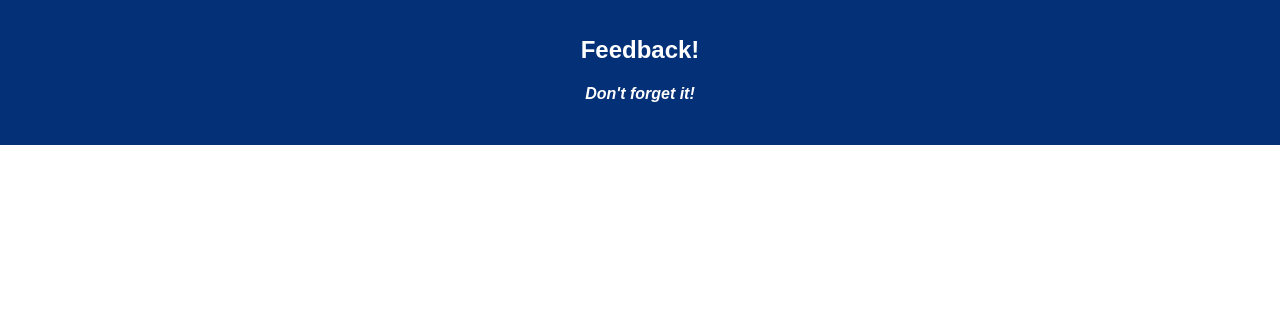
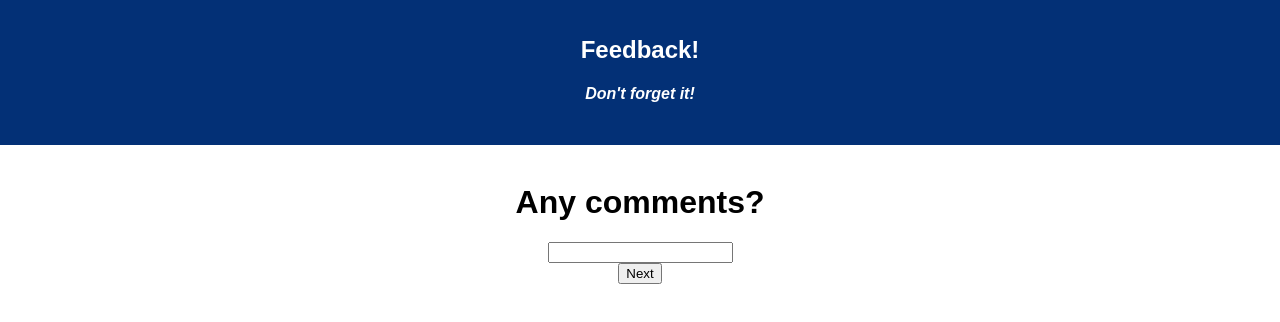
Before and after one commit to courtneyoverby/redux-feedback-loop-master, a React (Create React App) app: page /#/Comments in a window 1280 px wide. Shown: the top 322 px of the page. Built offline with nearby package versions, Linux system fonts and the light colour scheme.

Commit message:
Support.js and Comments.js up and running properly

```diff
--- a/src/components/App/App.js
+++ b/src/components/App/App.js
@@ -6,7 +6,7 @@ import { HashRouter as Router, Route } from "react-router-dom";
 import Feelings from "../Feelings/Feelings.js";
 import Understanding from "../Understanding/Understanding.js";
 import Support from "../Support/Support.js";
-// import Comments from "../Comments/Comments.js";
+import Comments from "../Comments/Comments.js";
 
 class App extends Component {
   render() {
@@ -25,7 +25,7 @@ class App extends Component {
               <Route exact path="/" component={Feelings} />
               <Route path="/Understanding" component={Understanding} />
               <Route path="/Support" component={Support} />
-              {/* <Route path="/Comments" component={Comments} /> */}
+              <Route path="/Comments" component={Comments} />
             </Router>
           </div>
         </div>
--- /dev/null
+++ b/src/components/Comments/Comments.js
@@ -0,0 +1,39 @@
+import React, { Component } from "react";
+import { connect } from "react-redux";
+
+class PageSupported extends Component {
+  state = {
+    comments: "",
+  };
+
+  handleChange = (event) => {
+    this.setState({
+      comments: event.target.value,
+    });
+  };
+
+  handleClick = () => {
+    // dispatch to reducer
+    this.props.dispatch({
+      type: "SET_COMMENTS",
+      payload: this.state.comments,
+    });
+    // navigate to next page
+    this.props.history.push("/review");
+  };
+
+  render() {
+    return (
+      <div>
+        <h1>Any comments?</h1>
+        <input onChange={this.handleChange} type="text" />
+
+        <div>
+          <button onClick={this.handleClick}>Next</button>
+        </div>
+      </div>
+    );
+  }
+}
+
+export default connect()(PageSupported);
--- a/src/components/Support/Support.js
+++ b/src/components/Support/Support.js
@@ -2,8 +2,50 @@ import React, { Component } from "react";
 import { connect } from "react-redux";
 
 class Support extends Component {
+  state = {
+    supported: 0,
+    showButton: false,
+  };
+
+  handleChange = (event) => {
+    const supportedValue = parseInt(event.target.value);
+
+    if (supportedValue > 0 && supportedValue <= 5) {
+      this.setState({
+        supported: supportedValue,
+        showButton: true,
+      });
+    } else {
+      this.setState({
+        showButton: false,
+      });
+    }
+  };
+
+  handleClick = () => {
+    // dispatch to reducer
+    this.props.dispatch({
+      type: "SET_SUPPORTED",
+      payload: this.state.supported,
+    });
+    // navigate to next page
+    this.props.history.push("/comments");
+  };
+
   render() {
-    return <div>Support</div>;
+    return (
+      <div>
+        <h1>Did you feel supported today?</h1>
+        <input onChange={this.handleChange} type="number" />
+
+        <div>
+          {!this.state.showButton && <p>Enter a value between 1 - 5</p>}
+          {this.state.showButton && (
+            <button onClick={this.handleClick}>Next</button>
+          )}
+        </div>
+      </div>
+    );
   }
 }
 
--- a/src/components/Understanding/Understanding.js
+++ b/src/components/Understanding/Understanding.js
@@ -29,7 +29,7 @@ class Understanding extends Component {
       payload: this.state.understanding,
     });
     // navigate to next page
-    this.props.history.push("/supported");
+    this.props.history.push("/support");
   };
 
   render() {
```
